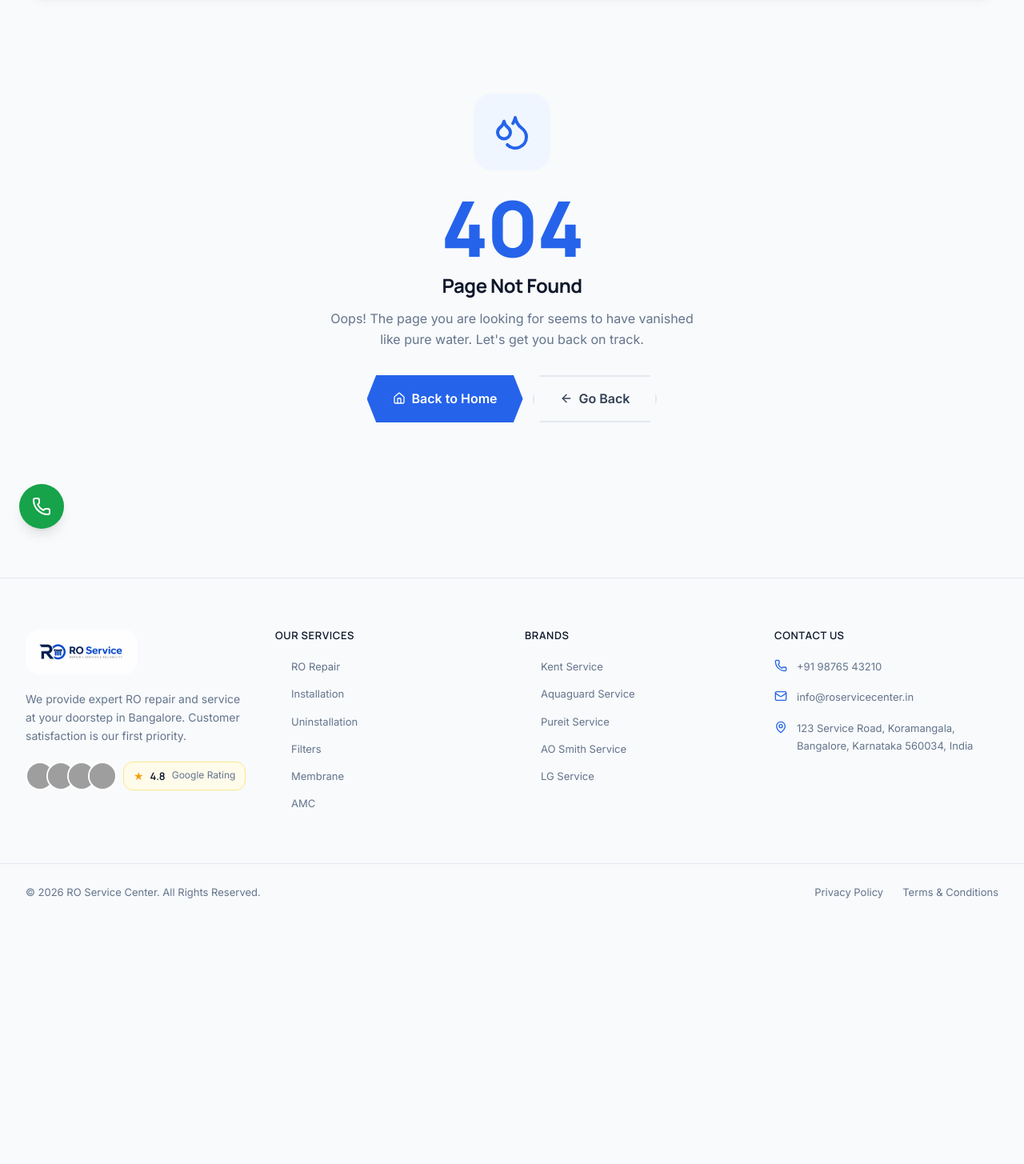
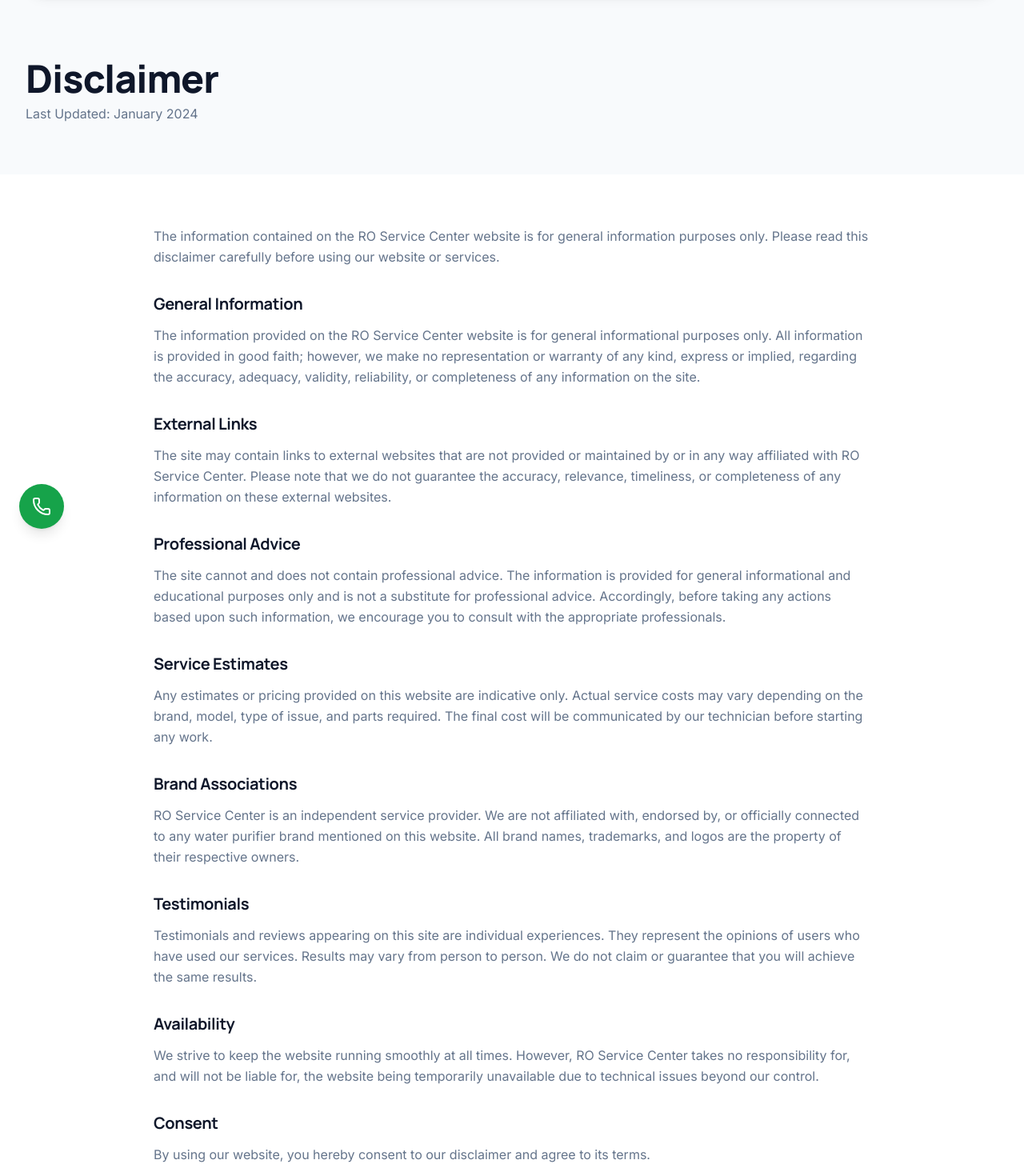
Before and after one commit to hoteldemo88-a11y/OG-Service, a React (Vite) app: page /disclaimer in a window 1280 px wide. Shown: the part 115-1570 px from the top of the page at 80% size. Before the commit the page ends 1265 px from the top, so only its background shows below. Built offline with nearby package versions, Linux system fonts and the light colour scheme; grey boxes are pictures that could not be loaded.

Commit message:
increase performance

```diff
--- a/src/App.jsx
+++ b/src/App.jsx
@@ -11,6 +11,7 @@
 const Contact = lazy(() => import('./pages/Contact'));
 const PrivacyPolicy = lazy(() => import('./pages/PrivacyPolicyPage'));
 const Terms = lazy(() => import('./pages/Terms'));
+const Disclaimer = lazy(() => import('./pages/Disclaimer'));
 const ThankYou = lazy(() => import('./pages/ThankYou'));
 const NotFound = lazy(() => import('./pages/NotFound'));
 
@@ -37,6 +38,7 @@
             <Route path="contact" element={<Contact />} />
             <Route path="privacy-policy" element={<PrivacyPolicy />} />
             <Route path="terms" element={<Terms />} />
+            <Route path="disclaimer" element={<Disclaimer />} />
             <Route path="thank-you" element={<ThankYou />} />
             <Route path="*" element={<NotFound />} />
           </Route>
--- a/src/components/layout/Footer.jsx
+++ b/src/components/layout/Footer.jsx
@@ -105,6 +105,7 @@
             <div className="flex items-center gap-5 sm:gap-6">
               <Link to="/privacy-policy" className="text-[#64748b] hover:text-[#2563eb] text-[12px] sm:text-[13px] transition-colors" style={{ fontFamily: 'var(--font-body)' }}>Privacy Policy</Link>
               <Link to="/terms" className="text-[#64748b] hover:text-[#2563eb] text-[12px] sm:text-[13px] transition-colors" style={{ fontFamily: 'var(--font-body)' }}>Terms & Conditions</Link>
+              <Link to="/disclaimer" className="text-[#64748b] hover:text-[#2563eb] text-[12px] sm:text-[13px] transition-colors" style={{ fontFamily: 'var(--font-body)' }}>Disclaimer</Link>
             </div>
           </div>
         </Container>
--- a/src/constants/index.js
+++ b/src/constants/index.js
@@ -61,6 +61,7 @@
   { name: 'Contact Us', path: '/contact', icon: 'Phone' },
   { name: 'Privacy Policy', path: '/privacy-policy', icon: 'Shield' },
   { name: 'Terms of Service', path: '/terms', icon: 'FileText' },
+  { name: 'Disclaimer', path: '/disclaimer', icon: 'Shield' },
 ];
 
 export const SERVICES = [
--- a/src/pages/BrandDetail.jsx
+++ b/src/pages/BrandDetail.jsx
@@ -148,7 +148,7 @@
 
           {/* Booking Form */}
           <div className="max-w-xl bg-white rounded-2xl sm:rounded-3xl p-5 sm:p-8 shadow-xl">
-            <h2 className="text-lg sm:text-2xl font-bold text-[#0f172a] mb-1">Book Appointment</h2>
+            <h2 className="text-lg sm:text-2xl font-bold text-[#0f172a] mb-1">Book your Service</h2>
             <p className="text-[#64748b] text-[13px] sm:text-sm mb-5">Fill the form below and we&apos;ll call you to confirm.</p>
             <form onSubmit={(e) => { e.preventDefault(); }} className="space-y-4">
               <div className="grid grid-cols-1 sm:grid-cols-2 gap-4">
@@ -177,7 +177,7 @@
                 </div>
               </div>
               <button type="submit" className="w-full flex items-center justify-center gap-2 px-6 py-3.5 bg-[#2563eb] text-white font-semibold btn-ribbon hover:bg-[#1d4ed8] transition-all shadow-lg text-[14px]">
-                <Send className="w-4 h-4" /> Book Appointment
+                <Send className="w-4 h-4" /> Book your Service
               </button>
             </form>
             <p className="text-center text-[#94a3b8] text-[11px] sm:text-[12px] mt-3">We&apos;ll call you to confirm your appointment.</p>
--- /dev/null
+++ b/src/pages/Disclaimer.jsx
@@ -0,0 +1,42 @@
+import SEO from '@/components/common/SEO';
+import Container from '@/components/common/Container';
+
+const sections = [
+  { title: 'General Information', content: 'The information provided on the RO Service Center website is for general informational purposes only. All information is provided in good faith; however, we make no representation or warranty of any kind, express or implied, regarding the accuracy, adequacy, validity, reliability, or completeness of any information on the site.' },
+  { title: 'External Links', content: 'The site may contain links to external websites that are not provided or maintained by or in any way affiliated with RO Service Center. Please note that we do not guarantee the accuracy, relevance, timeliness, or completeness of any information on these external websites.' },
+  { title: 'Professional Advice', content: 'The site cannot and does not contain professional advice. The information is provided for general informational and educational purposes only and is not a substitute for professional advice. Accordingly, before taking any actions based upon such information, we encourage you to consult with the appropriate professionals.' },
+  { title: 'Service Estimates', content: 'Any estimates or pricing provided on this website are indicative only. Actual service costs may vary depending on the brand, model, type of issue, and parts required. The final cost will be communicated by our technician before starting any work.' },
+  { title: 'Brand Associations', content: 'RO Service Center is an independent service provider. We are not affiliated with, endorsed by, or officially connected to any water purifier brand mentioned on this website. All brand names, trademarks, and logos are the property of their respective owners.' },
+  { title: 'Testimonials', content: 'Testimonials and reviews appearing on this site are individual experiences. They represent the opinions of users who have used our services. Results may vary from person to person. We do not claim or guarantee that you will achieve the same results.' },
+  { title: 'Availability', content: 'We strive to keep the website running smoothly at all times. However, RO Service Center takes no responsibility for, and will not be liable for, the website being temporarily unavailable due to technical issues beyond our control.' },
+  { title: 'Consent', content: 'By using our website, you hereby consent to our disclaimer and agree to its terms.' },
+];
+
+export default function Disclaimer() {
+  return (
+    <>
+      <SEO title="Disclaimer" description="Disclaimer for RO Service Center. Read our disclaimer regarding the information provided on this website." url="/disclaimer" />
+
+      <section className="relative pt-24 sm:pt-32 pb-12 sm:pb-16 bg-[#f8fafc]">
+        <Container>
+          <h1 className="text-3xl sm:text-4xl lg:text-5xl font-extrabold text-[#0f172a] mt-6">Disclaimer</h1>
+          <p className="text-[#64748b] mt-2 text-sm sm:text-base">Last Updated: January 2024</p>
+        </Container>
+      </section>
+
+      <section className="py-12 sm:py-16 bg-white">
+        <Container>
+          <div className="max-w-4xl mx-auto">
+            <p className="text-[#64748b] text-sm sm:text-base leading-relaxed mb-6 sm:mb-8">The information contained on the RO Service Center website is for general information purposes only. Please read this disclaimer carefully before using our website or services.</p>
+            {sections.map((section, i) => (
+              <div key={i} className="mb-6 sm:mb-8">
+                <h2 className="text-lg sm:text-xl font-bold text-[#0f172a] mb-2 sm:mb-3">{section.title}</h2>
+                <p className="text-[#64748b] text-sm sm:text-base leading-relaxed">{section.content}</p>
+              </div>
+            ))}
+          </div>
+        </Container>
+      </section>
+    </>
+  );
+}
```
